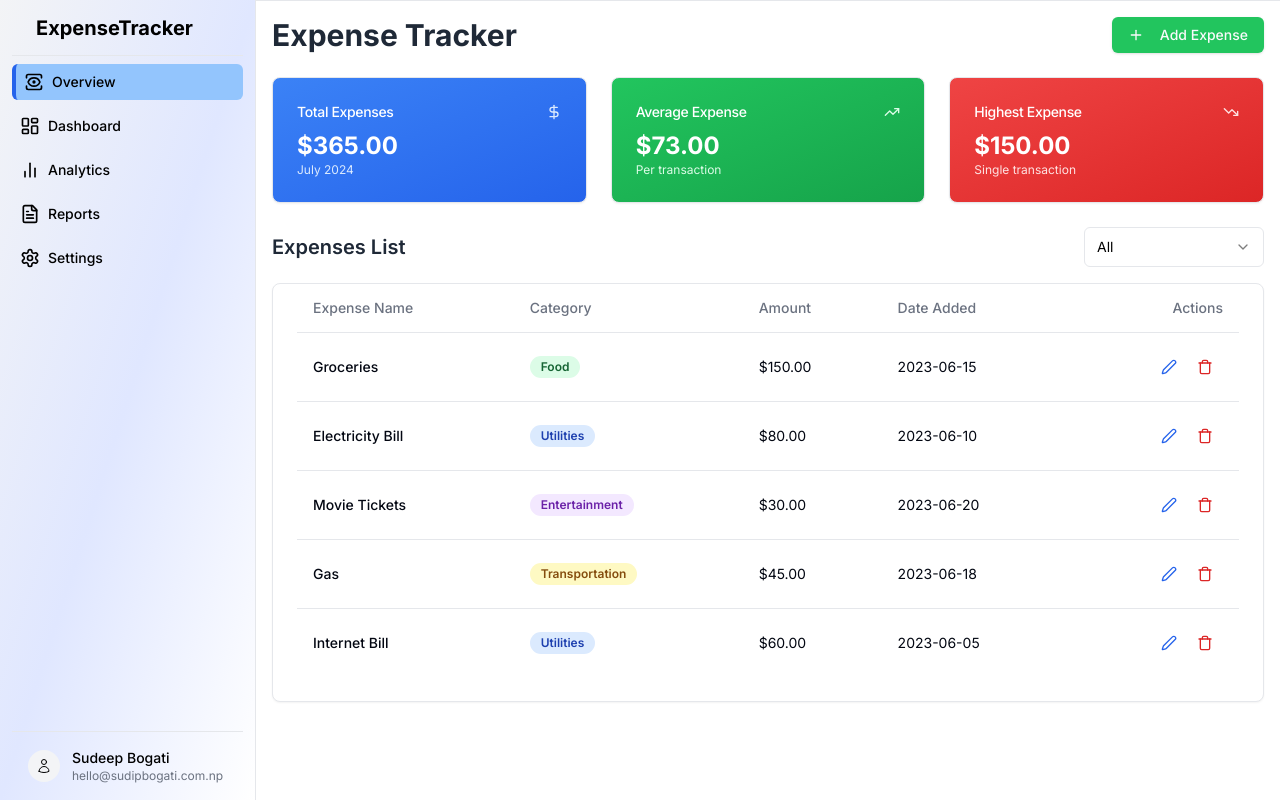
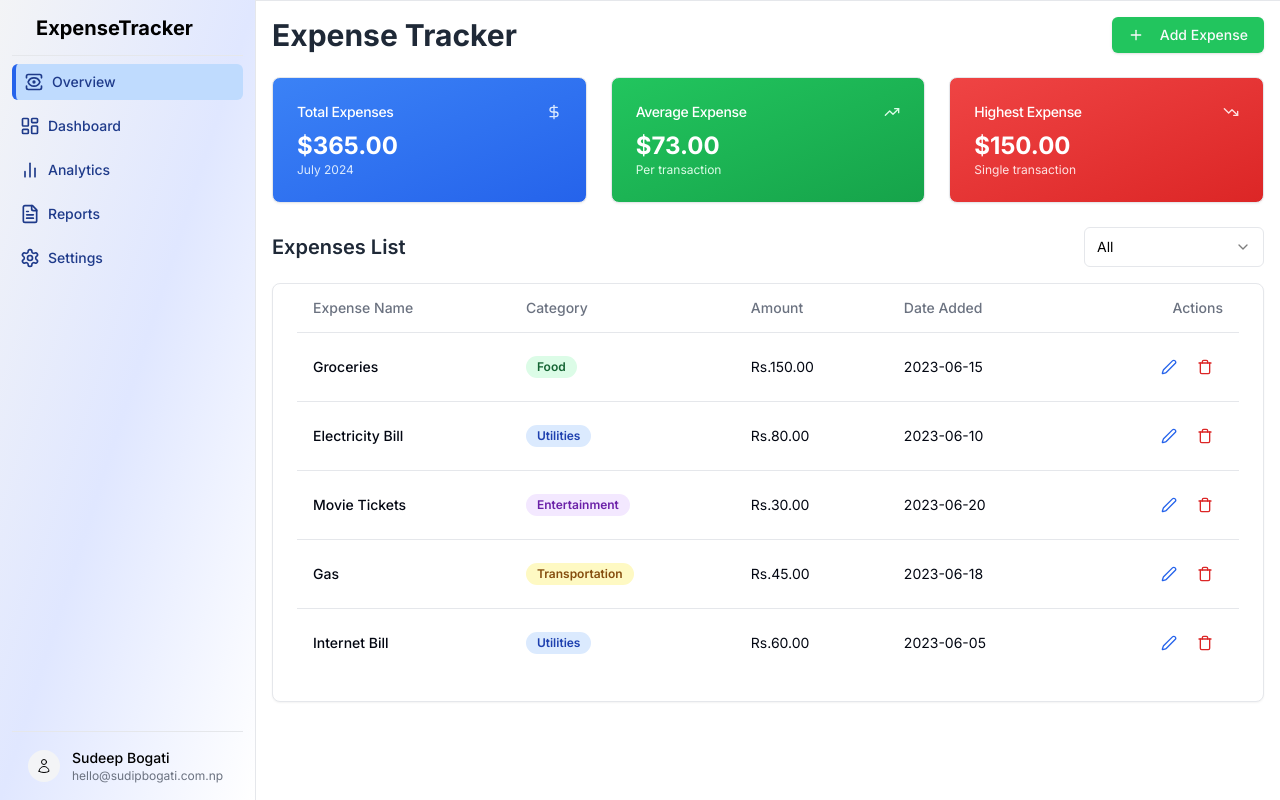
Before and after one commit to sudeepbogati7/x-penses, a Next.js app: page /tracker in a window 1280 px wide. Built offline with nearby package versions, Linux system fonts and the light colour scheme.

Commit message:
bug fixes

```diff
--- a/app/tracker/page.tsx
+++ b/app/tracker/page.tsx
@@ -134,7 +134,7 @@ export default function ExpenseTrackerOverview() {
                         {expense.category}
                       </Badge>
                     </TableCell>
-                    <TableCell>${expense.amount.toFixed(2)}</TableCell>
+                    <TableCell>Rs.{expense.amount.toFixed(2)}</TableCell>
                     <TableCell>{expense.date}</TableCell>
                     <TableCell className="text-right">
                       <Button variant="ghost" size="icon" className="text-blue-600 hover:text-blue-800">
--- a/components/ui/badge.tsx
+++ b/components/ui/badge.tsx
@@ -9,11 +9,11 @@ const badgeVariants = cva(
     variants: {
       variant: {
         default:
-          "border-transparent bg-primary text-primary-foreground hover:bg-primary/80",
+          "border-transparent bg-primary text-primary-foreground hover:bg-primary/40",
         secondary:
-          "border-transparent bg-secondary text-secondary-foreground hover:bg-secondary/80",
+          "border-transparent bg-secondary text-secondary-foreground hover:bg-secondary/50",
         destructive:
-          "border-transparent bg-destructive text-destructive-foreground hover:bg-destructive/80",
+          "border-transparent bg-destructive text-destructive-foreground hover:bg-destructive/50",
         outline: "text-foreground",
       },
     },
--- a/components/ui/sideBar.tsx
+++ b/components/ui/sideBar.tsx
@@ -106,10 +106,10 @@ export const SidebarMenuButton = React.forwardRef<
     <button
       ref={ref}
       className={cn(
-        "flex items-center w-full px-2 py-2  text-sm font-medium rounded-md",
+        "flex items-center w-full px-2 py-2 text-blue-900 text-sm font-medium rounded-md",
         "hover:bg-blue-200 dark:hover:bg-gray-800",
         "focus:outline-none  transition-all duration-300  dark:focus:ring-offset-gray-900",
-        active && "bg-blue-300 border-l-4 border-blue-600 dark:bg-gray-800",
+        active && "bg-blue-200 border-l-4 border-blue-600 dark:bg-gray-800",
         className
       )}
       {...props}
```
